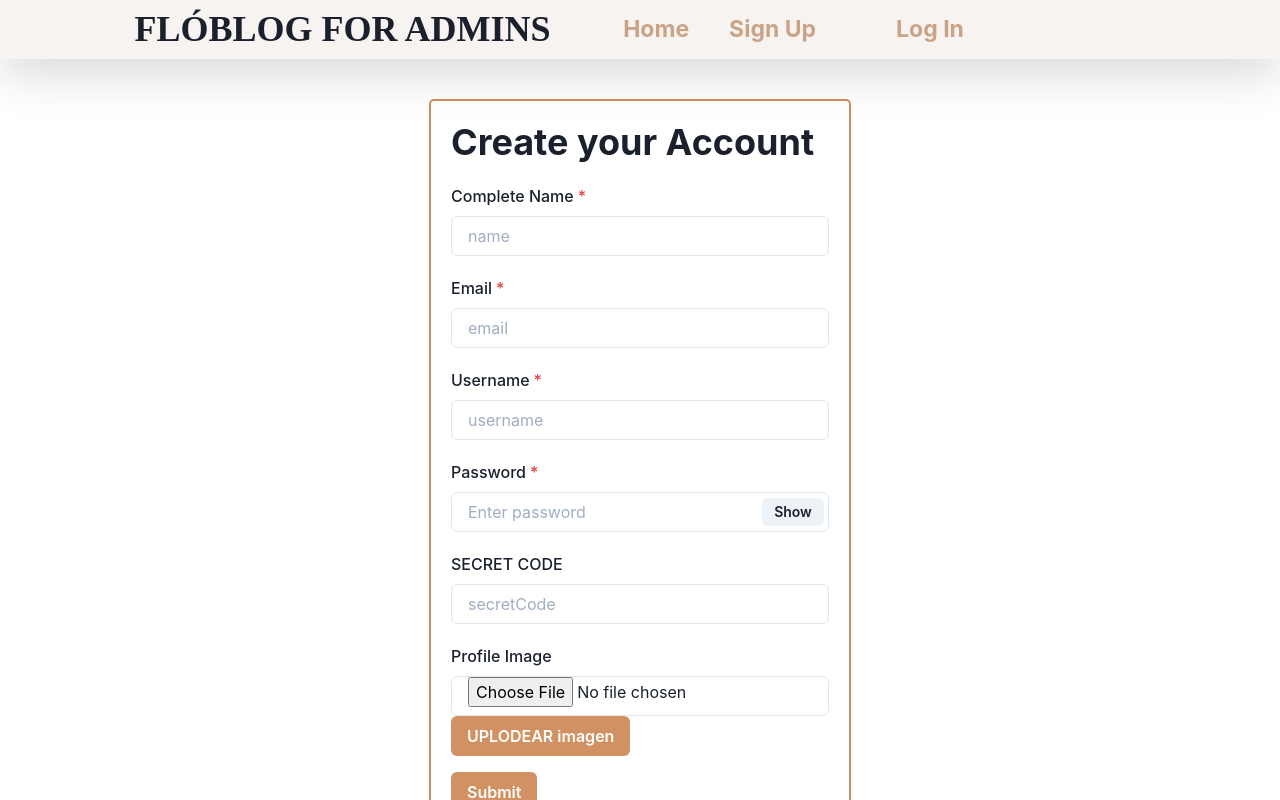
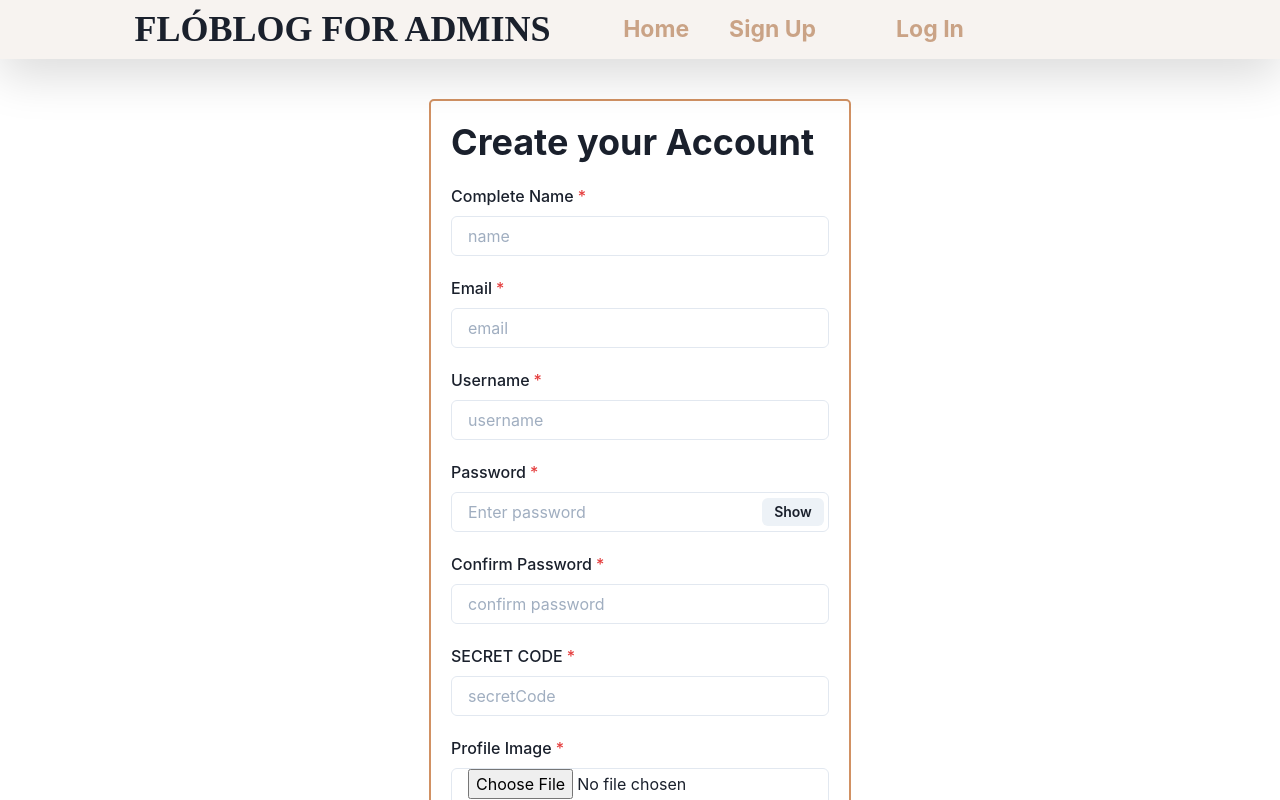
Before and after one commit to Flo-314/MERN-BLOG-ADMINFRONTEND, a React (Vite) app: page /Sign-Up in a window 1280 px wide. Shown: the top 800 px of the page. Built offline with nearby package versions, Linux system fonts and the light colour scheme; some icons are missing; a web font is replaced by a local one.

Commit message:
login y sign up 100% funcionales. falta saber usar el token

```diff
--- a/src/components/SignUpForm/SignUpForm.jsx
+++ b/src/components/SignUpForm/SignUpForm.jsx
@@ -11,17 +11,48 @@ import {useState, useEffect, createRef} from "react";
 
 import FileUploader from "../helpermodules/FileUploader";
 import PostSignUp from "../helpermodules/PostSignUp";
+
 function SignUpForm() {
   const [show, setShow] = useState(false);
   const [errorMsg, setErrorMsg] = useState("");
+  const [isLoading, SetLoading] = useState(false);
 
   const [name, SetName] = useState("");
   const [username, SetUsername] = useState("");
   const [password, SetPassword] = useState("");
+  const [confPassword, SetConfPassword] = useState("");
+
   const [email, SetEmail] = useState("");
   const [secretPassword, SetSecretPassword] = useState("");
   const [selectedFile, setSelectedFile] = useState(null);
 
+  const sumbitForm = async (event) => {
+    event.preventDefault();
+    SetLoading(true);
+    const body = {
+      name,
+      email,
+      username,
+      password,
+      confpassword: confPassword,
+      secretpassword: secretPassword,
+      image: selectedFile,
+    };
+    let response = await PostSignUp(body, selectedFile);
+
+    if (response.sucess !== undefined) {
+      setTimeout(() => {
+        window.location.href = "/Log-In";
+      }, 3000);
+    } else {
+      setErrorMsg(response.errors.msg);
+      SetLoading(false);
+
+      setTimeout(() => {
+        setErrorMsg("");
+      }, 2000);
+    }
+  };
   const handleClick = () => setShow(!show);
 
   return (
@@ -48,23 +79,7 @@ function SignUpForm() {
             padding={5}
           >
             <Heading>Create your Account</Heading>
-            <form
-              encType="multipart/form-data"
-              onSubmit={async (event) => {
-                event.preventDefault();
-                let body = {
-                  name,
-                  email,
-                  username,
-                  password,
-                  secretpassword: secretPassword,
-                  image: selectedFile,
-                };
-
-                console.log(selectedFile);
-                PostSignUp(body, selectedFile);
-              }}
-            >
+            <form encType="multipart/form-data" onSubmit={(e) => sumbitForm(e)}>
               <FormControl isRequired>
                 <FormLabel htmlFor="name" marginTop={5}>
                   Complete Name
@@ -142,13 +157,23 @@ function SignUpForm() {
                     </Button>
                   </InputRightElement>
                 </InputGroup>
-              </FormControl>
-
-              {errorMsg !== "" && (
-                <Text color={"red"} fontSize={18}>
-                  Wrong Password or Username.
-                </Text>
-              )}
+                <FormLabel htmlFor="confpassword" marginTop={5}>
+                  Confirm Password
+                </FormLabel>
+                <InputGroup>
+                  <Input
+                    autoComplete="true"
+                    id="confpassword"
+                    name="confpassword"
+                    placeholder="confirm password"
+                    pr="4.5rem"
+                    type={show ? "text" : "password"}
+                    value={confPassword}
+                    onChange={(event) => {
+                      SetConfPassword(event.target.value);
+                    }}
+                  />
+                </InputGroup>
 
                 <FormLabel htmlFor="secretCode" marginTop={5}>
                   SECRET CODE
@@ -176,12 +201,26 @@ function SignUpForm() {
                   <FileUploader onFileSelect={(file) => setSelectedFile(file)} />
                 </InputGroup>
 
+                {isLoading ? (
+                  <Button
+                    isLoading
+                    bg="secondary.strong"
+                    color="white"
+                    loadingText="Submitting"
+                    mt={4}
+                    type="submit"
+                  >
+                    Submit
+                  </Button>
+                ) : (
                   <Button bg="secondary.strong" color="white" mt={4} type="submit">
                     Submit
                   </Button>
+                )}
+              </FormControl>
               {errorMsg !== "" && (
                 <Text color={"red"} fontSize={18}>
-                  Wrong Password or Username.
+                  {errorMsg}
                 </Text>
               )}
             </form>
```
Lines whose indentation alone changed are shown as unchanged.
